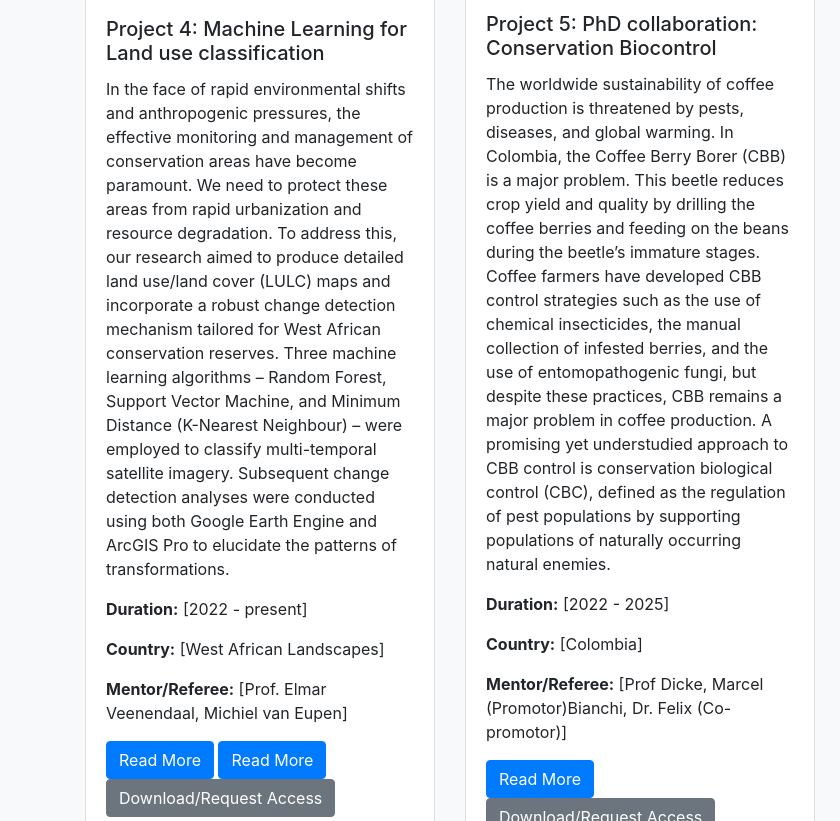
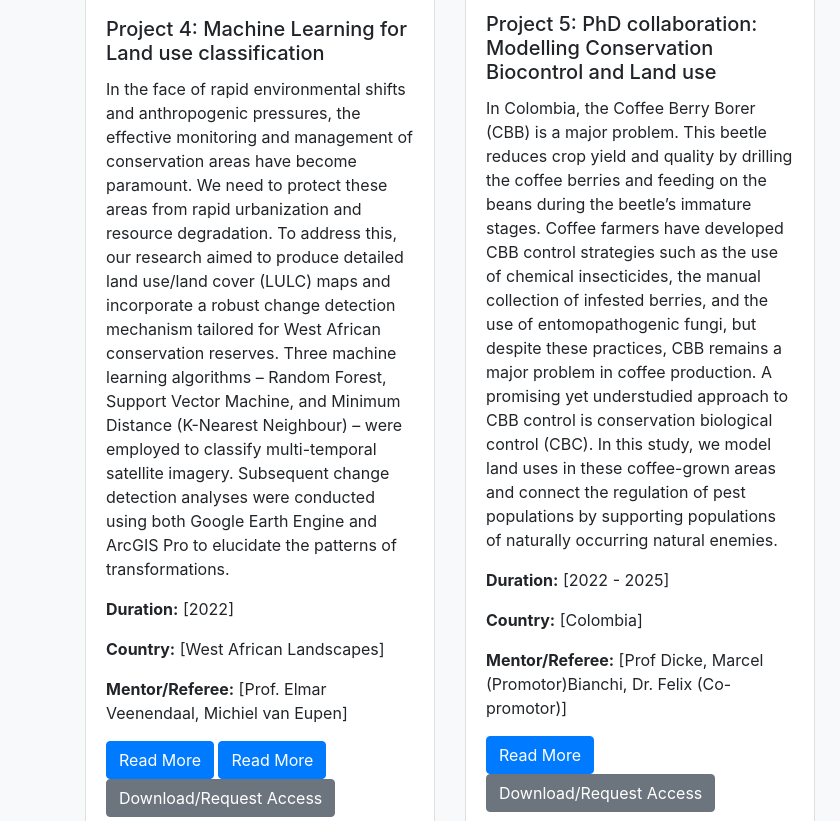
Before and after one commit to desmond-lartey/Portfolio-Website, a plain HTML site: page index.html in a window 1280 px wide. Shown: the part 2055-2876 px from the top of the page, 0-840 px from the left. Drawn offline with nearby package versions, Linux system fonts and the light colour scheme.

Commit message:
Update index.html

```diff
--- a/index.html
+++ b/index.html
@@ -127,7 +127,7 @@
                     <div class="card-body">
                         <h5 class="card-title"> Project 4: Machine Learning for Land use classification</h5>
                         <p class="card-text">In the face of rapid environmental shifts and anthropogenic pressures, the effective monitoring and management of conservation areas have become paramount. We need to protect these areas from rapid urbanization and resource degradation. To address this, our research aimed to produce detailed land use/land cover (LULC) maps and incorporate a robust change detection mechanism tailored for West African conservation reserves. Three machine learning algorithms – Random Forest, Support Vector Machine, and Minimum Distance (K-Nearest Neighbour) – were employed to classify multi-temporal satellite imagery. Subsequent change detection analyses were conducted using both Google Earth Engine and ArcGIS Pro to elucidate the patterns of transformations.</p>
-                        <p><strong>Duration:</strong> [2022 - present]</p>
+                        <p><strong>Duration:</strong> [2022]</p>
                         <p><strong>Country:</strong> [West African Landscapes]</p>
                         <p><strong>Mentor/Referee:</strong> [Prof. Elmar Veenendaal, Michiel van Eupen]</p>
                         <a href="https://ee-desmond.projects.earthengine.app/view/mltry2" class="btn btn-primary">Read More</a>
@@ -141,8 +141,14 @@
                 <div class="card">
                     <img src="https://raw.githubusercontent.com/desmond-lartey/Portfolio-Website/Fires/img/Project%205.png" class="card-img-top" alt="Portfolio Item 5">
                     <div class="card-body">
-                        <h5 class="card-title"> Project 5: PhD collaboration: Conservation Biocontrol</h5>
-                        <p class="card-text">The worldwide sustainability of coffee production is threatened by pests, diseases, and global warming. In Colombia, the Coffee Berry Borer (CBB) is a major problem. This beetle reduces crop yield and quality by drilling the coffee berries and feeding on the beans during the beetle’s immature stages. Coffee farmers have developed CBB control strategies such as the use of chemical insecticides, the manual collection of infested berries, and the use of entomopathogenic fungi, but despite these practices, CBB remains a major problem in coffee production. A promising yet understudied approach to CBB control is conservation biological control (CBC), defined as the regulation of pest populations by supporting populations of naturally occurring natural enemies.</p>
+                        <h5 class="card-title"> Project 5: PhD collaboration: Modelling Conservation Biocontrol and Land use</h5>
+                        <p class="card-text">In Colombia, the Coffee Berry Borer (CBB) is a major problem.
+                            This beetle reduces crop yield and quality by drilling the coffee berries and feeding on the beans
+                            during the beetle’s immature stages. Coffee farmers have developed CBB control strategies such as the use
+                            of chemical insecticides, the manual collection of infested berries, and the use of entomopathogenic fungi,
+                            but despite these practices, CBB remains a major problem in coffee production. A promising yet understudied approach to
+                            CBB control is conservation biological control (CBC). In this study, we model land uses in these coffee-grown areas and connect
+                           the regulation of pest populations by supporting populations of naturally occurring natural enemies.</p>
                         <p><strong>Duration:</strong> [2022 - 2025]</p>
                         <p><strong>Country:</strong> [Colombia]</p>
                         <p><strong>Mentor/Referee:</strong> [Prof Dicke, Marcel (Promotor)Bianchi, Dr. Felix (Co-promotor)]</p>
@@ -166,8 +172,8 @@
                         <p><strong>Country:</strong> [USA and All African countries]</p>
                         <p><strong>Mentor/Referee:</strong> [Louis Fleming-
                             Forest Service International Programs]</p>
-                        <a href="https://www.fs.usda.gov/about-agency/international-programs" class="btn btn-primary">Read More</a>
-                        <a href="#" class="btn btn-secondary" data-toggle="modal" data-target="#requestAccessModal">Download/Request Access</a>
+                        <a href="https://drive.google.com/file/d/1JeNH4lbmN3ymBNUpuB-wvB7uKzUFmBm2/view?usp=sharing" class="btn btn-primary">Read More</a>
+                        <a href="https://www.fs.usda.gov/about-agency/international-programs/where-we-work" class="btn btn-secondary" data-toggle="modal" data-target="#requestAccessModal">Download/Request Access</a>
                     </div>
                 </div>
             </div>
```
